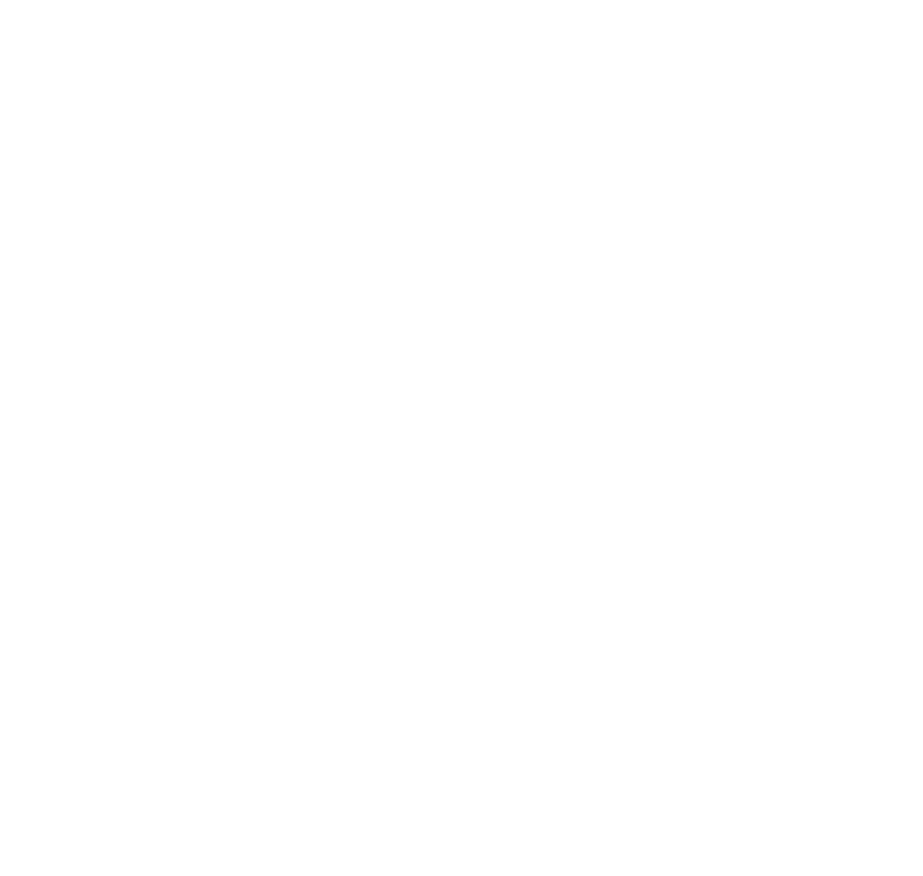
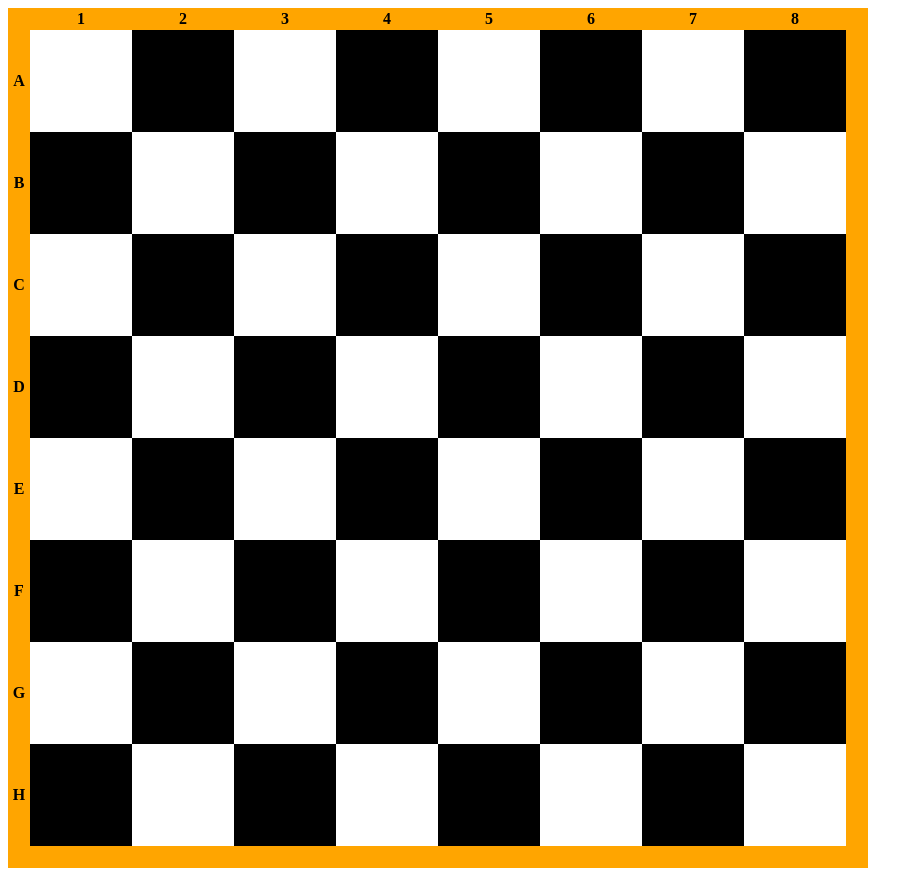
Before and after one commit to Minhvo96/Module_1, a plain HTML site: page Table/chess2.html in a window 1280 px wide. Shown: the whole page, without its empty margins (0-923 px from the left). Before the commit the page ends 800 px from the top, so only its background shows below. Drawn offline with Linux system fonts and the light colour scheme.

Commit message:
completed chess

```diff
--- /dev/null
+++ b/Table/chess.css
@@ -0,0 +1,28 @@
+table,td,th {
+    border-collapse: collapse;
+    background-color: orange;
+}
+
+td {
+    width: 100px; height: 100px;
+}
+
+tr:nth-child(even) td:nth-child(even) {
+    background-color: white;
+}
+
+tr:nth-child(odd) td:nth-child(odd) {
+    background-color: white;
+}
+
+tr:nth-child(even) td:nth-child(odd) {
+    background-color: black;
+}
+
+tr:nth-child(odd) td:nth-child(even) {
+    background-color: black;
+}
+
+th {
+    width: 20px; height: 20px;
+}
--- a/Table/chess2.html
+++ b/Table/chess2.html
@@ -5,9 +5,113 @@
     <meta http-equiv="X-UA-Compatible" content="IE=edge">
     <meta name="viewport" content="width=device-width, initial-scale=1.0">
     <title>Document</title>
-    <link rel="stylesheet" href="style.css">
+    <link rel="stylesheet" href="/chess.css">
 </head>
 <body>
-
+    <table>
+        <tr>
+            <th></th>
+            <th>1</th>
+            <th>2</th>
+            <th>3</th>
+            <th>4</th>
+            <th>5</th>
+            <th>6</th>
+            <th>7</th>
+            <th>8</th>
+            <th></th>
+        </tr>
+        <tr>
+            <th>A</th>
+            <td></td>
+            <td></td>
+            <td></td>
+            <td></td>
+            <td></td>
+            <td></td>
+            <td></td>
+            <td></td>
+        </tr>
+        <tr>
+            <th>B</th>
+            <td></td>
+            <td></td>
+            <td></td>
+            <td></td>
+            <td></td>
+            <td></td>
+            <td></td>
+            <td></td>
+        </tr>
+        <tr>
+            <th>C</th>
+            <td></td>
+            <td></td>
+            <td></td>
+            <td></td>
+            <td></td>
+            <td></td>
+            <td></td>
+            <td></td>
+        </tr>
+        <tr>
+            <th>D</th>
+            <td></td>
+            <td></td>
+            <td></td>
+            <td></td>
+            <td></td>
+            <td></td>
+            <td></td>
+            <td></td>
+        </tr>
+        <tr>
+            <th>E</th>
+            <td></td>
+            <td></td>
+            <td></td>
+            <td></td>
+            <td></td>
+            <td></td>
+            <td></td>
+            <td></td>
+        </tr>
+        <tr>
+            <th>F</th>
+            <td></td>
+            <td></td>
+            <td></td>
+            <td></td>
+            <td></td>
+            <td></td>
+            <td></td>
+            <td></td>
+        </tr>
+        <tr>
+            <th>G</th>
+            <td></td>
+            <td></td>
+            <td></td>
+            <td></td>
+            <td></td>
+            <td></td>
+            <td></td>
+            <td></td>
+        </tr>
+        <tr>
+            <th>H</th>
+            <td></td>
+            <td></td>
+            <td></td>
+            <td></td>
+            <td></td>
+            <td></td>
+            <td></td>
+            <td></td>
+        </tr>
+        <tr>
+            <th></th>
+        </tr>
+    </table>
 </body>
 </html>
```
Also changed, not shown: Table/style.css (deleted).
